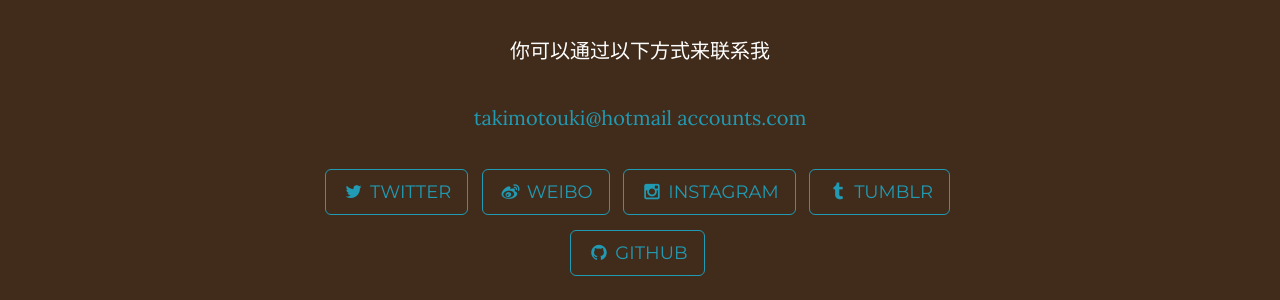
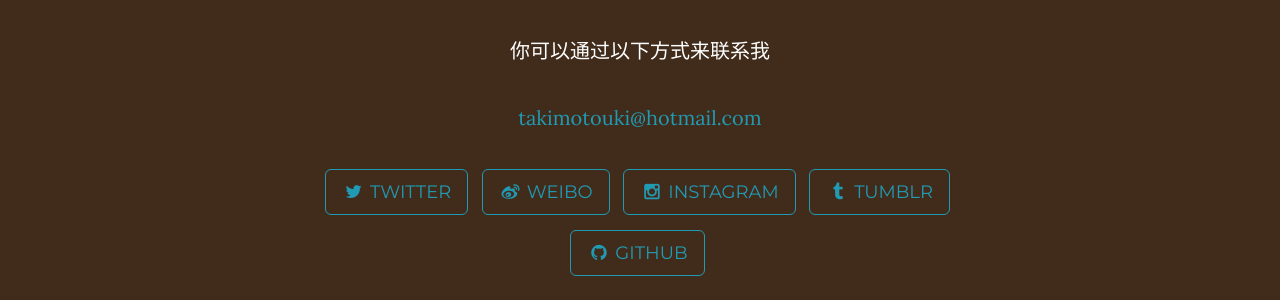
Before and after one commit to TakimotoUki/takimotouki.github.io, a Jekyll site: the page built from index.html, in a window 1280 px wide and 900 px high, scrolled down 1193 px. Shown: the part 467-767 px from the top of the window. Built offline with Jekyll 4.4.1, drawn with Linux system fonts in a browser that asks for light colours.

Commit message:
Update _config.yml

```diff
--- a/_config.yml
+++ b/_config.yml
@@ -1,6 +1,6 @@
 # Site settings
 title: Welcome to my page!
-email: takimotouki@hotmail accounts.com
+email: takimotouki@hotmail.com
 description: "<center>欢迎来到我的个人主页</center><br /><center>在这里你能更加了解我，找到我的联系方式</center><br /><center>网页仅为测试用</center>"
 
 # Color settings (hex-codes without the leading hash-tag)
```
